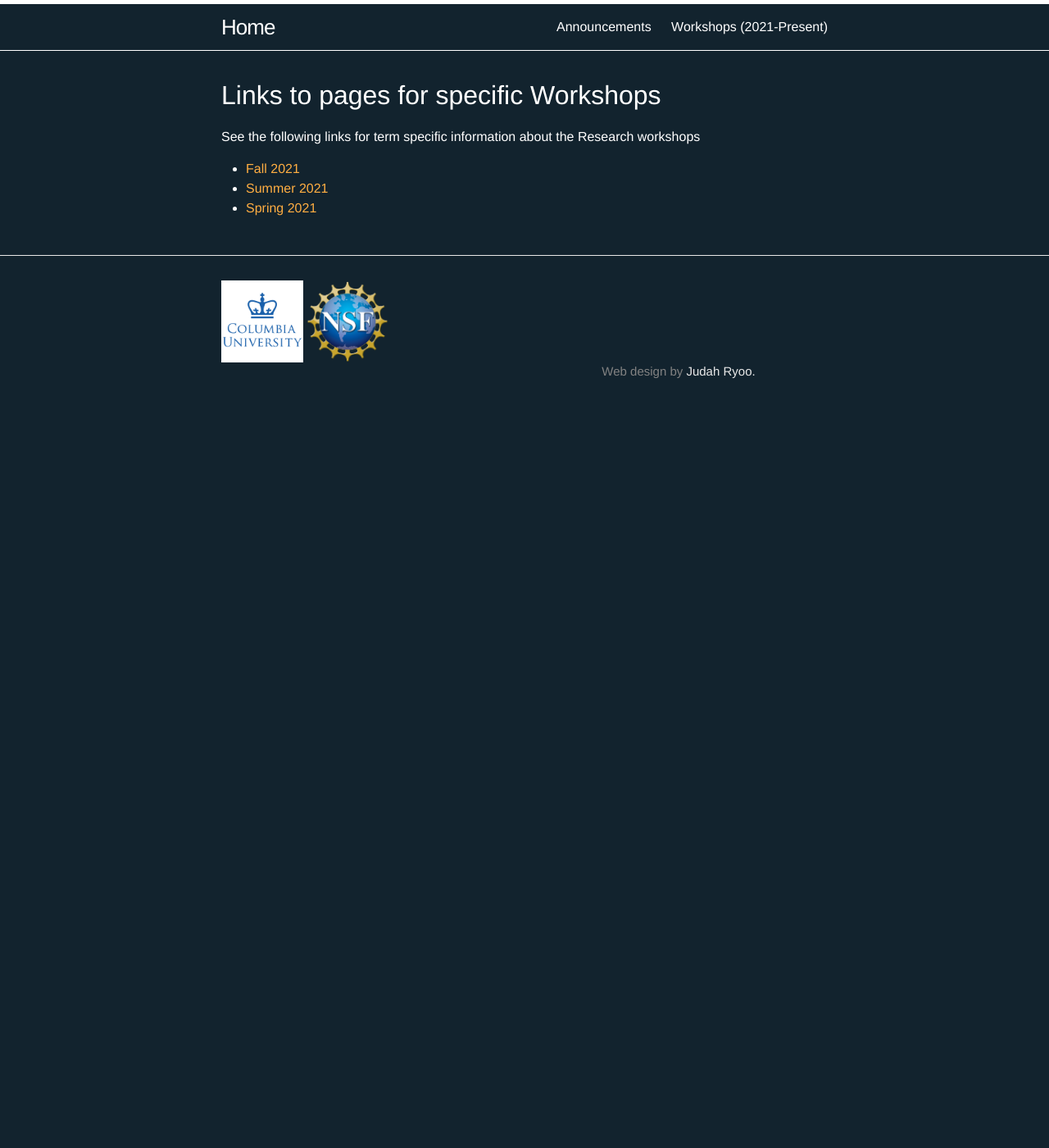
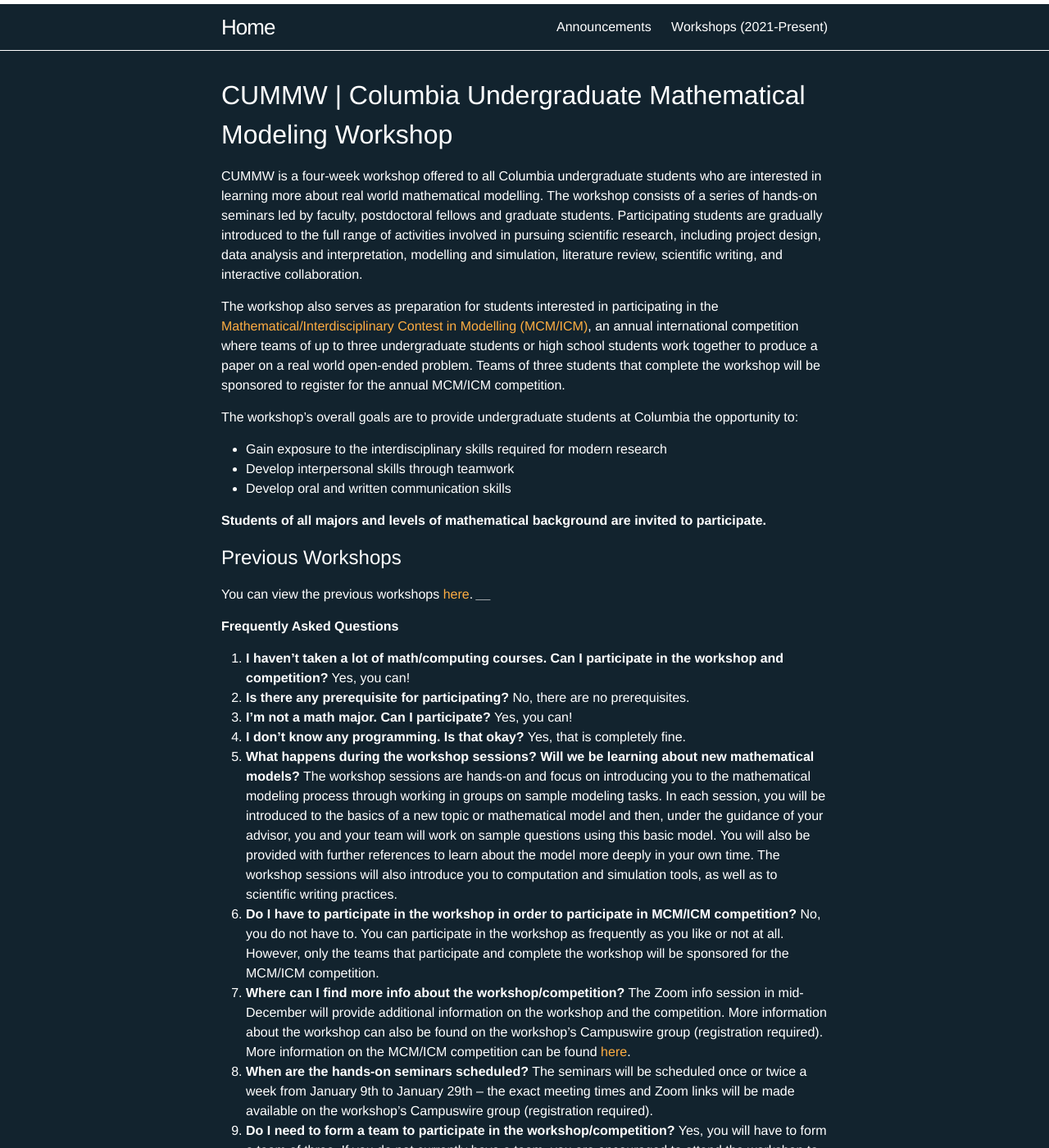
Before and after one commit to ColumbiaUndergradMathModeling/Home, a Jekyll site: the page built from workshops.md, in a window 1280 px wide and 1400 px high. Shown: the whole window at 82% size. Built offline with Jekyll 4.4.1, drawn with Linux system fonts in a browser that asks for light colours; some of the changed text lies outside the part shown.

Commit message:
Update workshops.md

```diff
--- a/workshops.md
+++ b/workshops.md
@@ -1,15 +1,54 @@
 ---
 layout: page
-title: Workshops (2021-Present)
+title: Workshops
+permalink: /workshops/
 header: default
-permalink: /workshops/
 ---
+# CUMMW | Columbia Undergraduate Mathematical Modeling Workshop
 
+CUMMW is a four-week workshop offered to all Columbia undergraduate students who are interested in learning more about real world mathematical modelling. The workshop consists of a series of hands-on seminars led by faculty, postdoctoral fellows and graduate students. Participating students are gradually introduced to the full range of activities involved in pursuing scientific research, including project design, data analysis and interpretation, modelling and simulation, literature review, scientific writing, and interactive collaboration.
 
-# Links to pages for specific Workshops
+The workshop also serves as preparation for students interested in participating in the [Mathematical/Interdisciplinary Contest in Modelling (MCM/ICM)](https://www.comap.com/undergraduate/contests/index.html), an annual international competition where teams of up to three undergraduate students or high school students work together to produce a paper on a real world open-ended problem. Teams of three students that complete the workshop will be sponsored to register for the annual MCM/ICM competition.
 
-See the following links for term specific information about the Research workshops
+The workshop's overall goals are to provide undergraduate students at Columbia the opportunity to:
 
-* [Fall 2021](/Home/workshops/Fa21/)
-* [Summer 2021](/Home/workshops/Su21/)
-* [Spring 2021](/Home/workshops/Sp21/)
+- Gain exposure to the interdisciplinary skills required for modern research
+- Develop interpersonal skills through teamwork
+- Develop oral and written communication skills
+
+**Students of all majors and levels of mathematical background are invited to participate.**
+
+## Previous Workshops
+
+You can view the previous workshops [here](/Home/prevworkshops/).
+____
+
+**Frequently Asked Questions**
+
+1. **I haven’t taken a lot of math/computing courses. Can I participate in the workshop and competition?**
+Yes, you can!
+2. **Is there any prerequisite for participating?**
+No, there are no prerequisites.
+3. **I’m not a math major. Can I participate?**
+Yes, you can!
+4. **I don’t know any programming. Is that okay?**
+Yes, that is completely fine.
+5. **What happens during the workshop sessions? Will we be learning about new mathematical models?**
+The workshop sessions are hands-on and focus on introducing you to the mathematical modeling process through working in groups on sample modeling tasks. In each session, you will be introduced to the basics of a new topic or mathematical model and then, under the guidance of your advisor, you and your team will work on sample questions using this basic model. You will also be provided with further references to learn about the model more deeply in your own time. The workshop sessions will also introduce you to computation and simulation tools, as well as to scientific writing practices.
+6. **Do I have to participate in the workshop in order to participate in MCM/ICM competition?**
+No, you do not have to. You can participate in the workshop as frequently as you like or not at all. However, only the teams that participate and complete the workshop will be sponsored for the MCM/ICM competition.
+7. **Where can I find more info about the workshop/competition?**
+The Zoom info session in mid-December will provide additional information on the workshop and the competition. More information about the workshop can also be found on the workshop’s Campuswire group (registration required). More information on the MCM/ICM competition can be found [here](https://www.comap.com/undergraduate/contests/mcm/instructions.php).
+8. **When are the hands-on seminars scheduled?**
+The seminars will be scheduled once or twice a week from January 9th to January 29th – the exact meeting times and Zoom links will be made available on the workshop’s Campuswire group (registration required).
+9. **Do I need to form a team to participate in the workshop/competition?**
+Yes, you will have to form a team of three. If you do not currently have a team, you are encouraged to attend the workshop to try to meet potential teammates.
+10. **How and when do I sign up for the competition?**
+Please see [Contest Rules, Registration and Instructions](https://www.comap.com/undergraduate/contests/mcm/instructions.php). We will be registering the teams that successfully complete the workshop.
+
+**Other Questions?**
+
+Please contact the program organizers:
+
+- Ivan Corwin [corwin@math.columbia.edu](corwin@math.columbia.edu)
+- George Dragomir [dragomir@math.columbia.edu](dragomir@math.columbia.edu)
```
